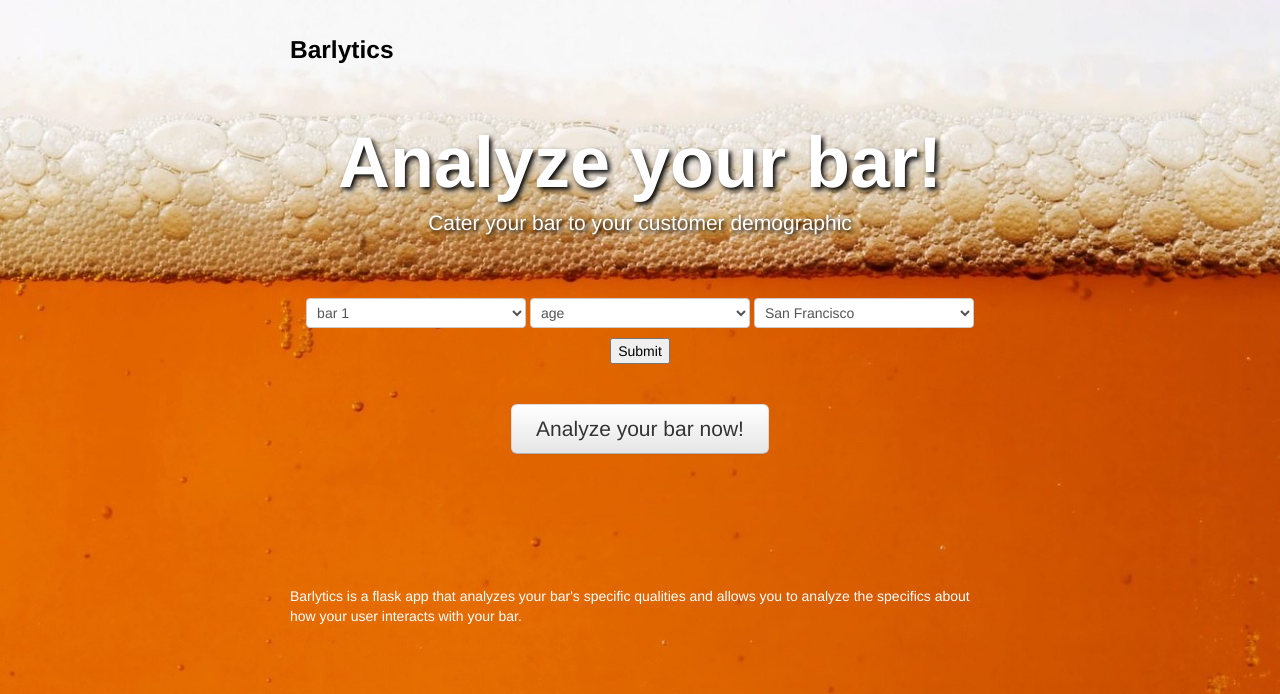
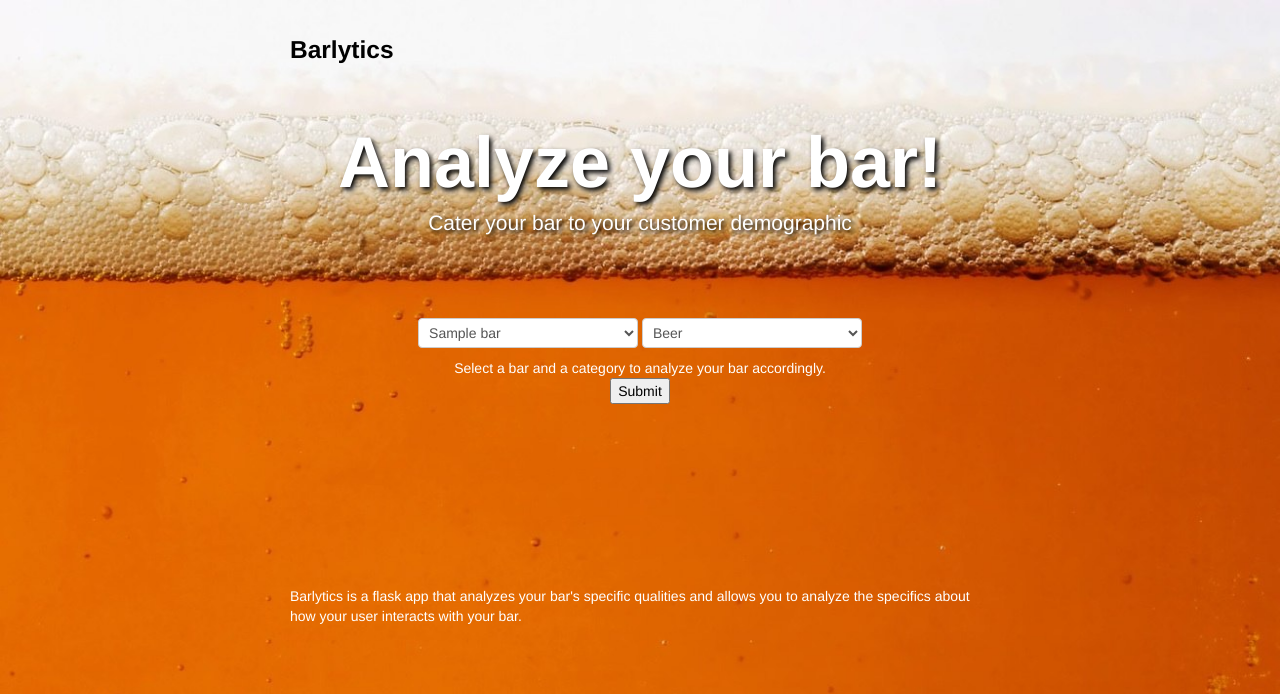
Before and after one commit to kaushal/barlytics, a Flask app: page /analytics in a window 1280 px wide. Shown: the top 694 px of the page. Run offline with Flask 2, Linux system fonts and the light colour scheme; tables that the repository leaves empty hold one stand-in row (values such as "Sample post"); some libraries are stand-ins or nearby versions.

Commit message:
changes yo

```diff
--- a/app.py
+++ b/app.py
@@ -2,7 +2,15 @@ from flask import Flask, render_template, request
 import MySQLdb as mdb
 app = Flask(__name__)
 
-connection = mdb.connect('localhost', 'user', 'pass', 'beer')
+connection = mdb.connect('localhost', 'user', 'pass', 'barlytics')
+current = connection.cursor()
+
+age_query = 'SELECT AVG(age) from frequents, drinkers where drinkers.name = frequents.drinker and frequents.bar = %s;'
+beer_query = 'SELECT l.beer, avg(rating) as sa from likes as l group by l.beer order by sa desc limit 1;'
+bar_rating_query = 'SELECT AVG(rating) from checkin where bar = %s;'
+profession_query = 'SELECT profession, count(*) from frequents, drinkers where bar = %s and drinkers.name = drinker group by drinkers.profession;'
+income_query = 'SELECT income, count(*) from frequents, drinkers where bar = %s and drinkers.name = drinker group by drinkers.income;'
+
 
 @app.route('/')
 def index():
@@ -11,17 +19,39 @@ def index():
 
 @app.route('/analytics')
 def analytics():
-    return render_template('analytics.html')
+    current.execute('select * from bars; ' )
+    names = current.fetchall()
+    namesList = []
+    for row in names:
+        namesList.append(row[0])
+    return render_template('analytics.html', barNames=namesList)
 
 
-@app.route('/results', methods = ['POST'])
+@app.route('/results', methods=['POST'])
 def test():
+    returnObject = {}
+    print request.form['bar']
+    bar = request.form['bar']
     print request.form['demographic']
-    print request.form['bar']
-    current = connection.cursor()
-    current.execute('select * from bars where city=' + '"' + request.form['location'] + '"')
-    rows = current.fetchall()
-    return render_template('results.html', results=rows)
+    if request.form['demographic'] == 'Average Age':
+        current.execute(age_query, bar)
+        returnObject['query'] = age_query
+    elif request.form['demographic']== 'Average Income':
+        current.execute(income_query, (bar,))
+        returnObject['query'] = income_query
+    elif request.form['demographic'] == 'Beer Rating':
+        current.execute(beer_query)
+        returnObject['query'] = beer_query
+    elif request.form['demographic']== 'Bar Rating':
+        current.execute(bar_rating_query, bar)
+        returnObject['query'] = bar_rating_query
+    elif request.form['demographic']== 'Customer Occupation':
+        current.execute(profession_query, bar)
+        returnObject['query'] = profession_query
+
+    returnObject['returnRows'] = current.fetchall()
+
+    return render_template('results.html', results=returnObject)
 
 if __name__ == '__main__':
-    app.run(host='0.0.0.0', port=3000)
+    app.run(host='0.0.0.0', port=80, debug=True)
--- a/data/scripts/bars.txt
+++ b/data/scripts/bars.txt
@@ -363,6 +363,3 @@ Jerry's Bar (Peoria, Illinois)
 The Tartan Inn(Peoria, Illinois)
 Exit 197 (Pontiac, Illinois
 Mike's Tavern(Peoria, Illinois)
-
-:q
-:q!
--- a/templates/analytics.html
+++ b/templates/analytics.html
@@ -21,29 +21,28 @@
                 <br>
                 <br>
                 <form method="POST" method=post id="inputs" action="/results">
+                    <br>
                     <select name="bar" form="inputs">
-                        <option value="bar 1">bar 1</option>
-                        <option value="bar 2">bar 2</option>
-                        <option value="bar 3">bar 3</option>
-                        <option value="bar 4">bar 4</option>
+                        {% for item in barNames %}
+                        <option value="{{ item }}">{{ item }}</option>
+                        {% endfor %}
                     </select>
                     <select name="demographic" form="inputs">
-                        <option value="age">age</option>
-                        <option value="gender">gender</option>
-                        <option value="occupation">occupation</option>
-                    </select>
-                    <select name="location" form="inputs">
-                        <option value="San Francisco">San Francisco</option>
-                        <option value="Chicago">Chicago</option>
-                        <option value="New York">New York</option>
+                        <option value="Beer Rating">Beer</option>
+                        <option value="Bar Rating">Bar Rating</option>
+                        <option value="Customer Occupation">Customer Occupation</option>
+                        <option value="Average Income">Average Income</option>
+                        <option value="Average Age">Average Age</option>
                     </select>
 
                     <br>
+                    Select a bar and a category to analyze your bar accordingly.
+                    <br>
                     <input type="submit" value="Submit">
+                    <br>
                 </form>
 
                 <br>
-                <a class="btn btn-large btn-awesome" href="/analytics">Analyze your bar now!</a>
             </div>
 
             <br><br><br>
--- a/templates/results.html
+++ b/templates/results.html
@@ -1,9 +1,3 @@
 here you go
 <br>
 {{ results }}
-
-<br>
-{% for row in results %}
-{{row[0] + '    ' + row[1]  + '    ' + row[2]  }}
-<br>
-{% endfor %}
```
Also changed, not shown: data/scripts/bars.py (+3 -28 lines), data/scripts/barsNLTK.py (added, +55 -0 lines), 1 other file.
